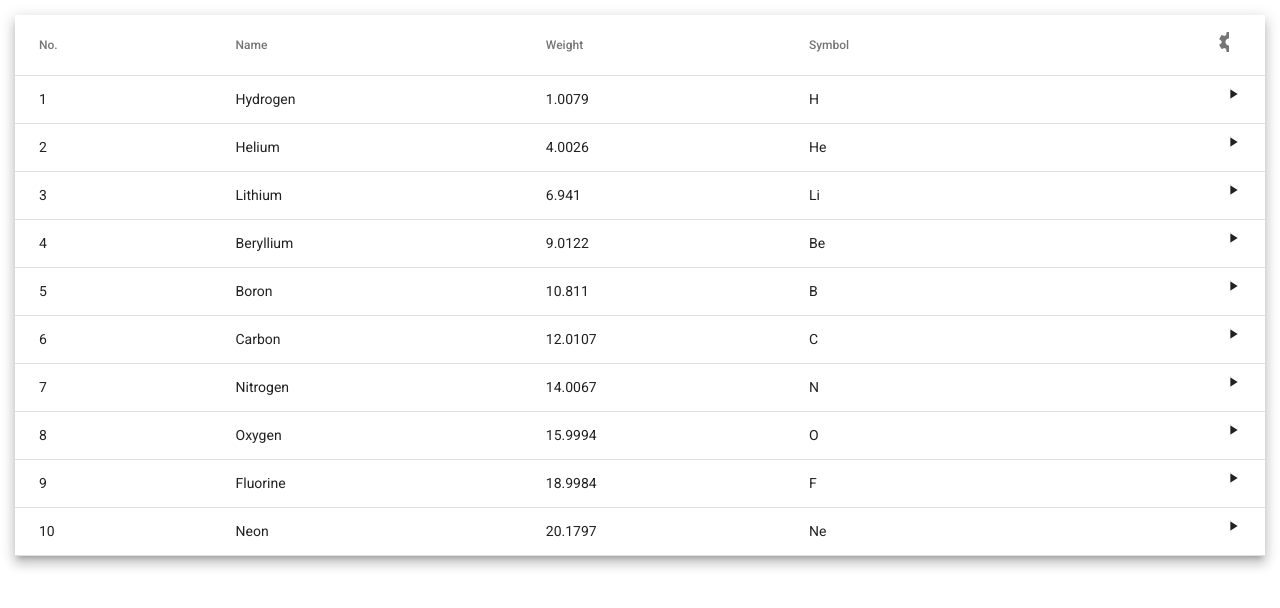
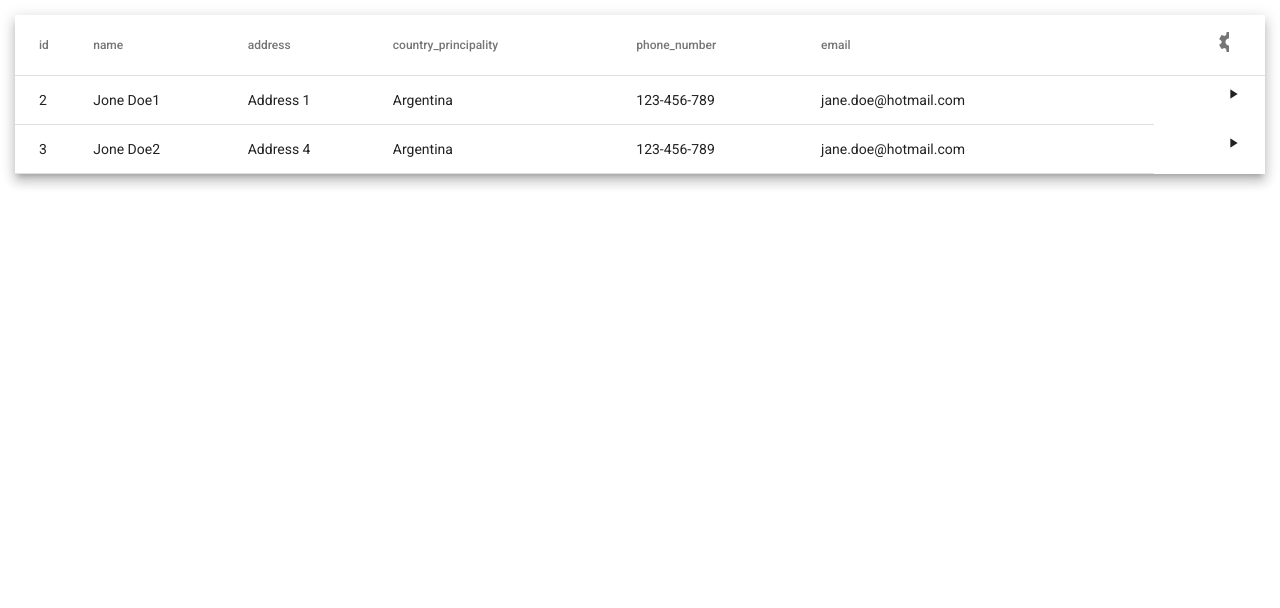
Before and after one commit to lgmejias86/angular-table, an Angular app: page / in a window 1280 px wide. Shown: the top 608 px of the page. Built offline with nearby package versions, Linux system fonts and the light colour scheme; data requests are answered from the project's data file.

Commit message:
create expanded row

```diff
--- a/src/app/components/table/table.component.html
+++ b/src/app/components/table/table.component.html
@@ -1,39 +1,35 @@
 
-<table mat-table [dataSource]="dataSource" class="mat-elevation-z8">
 
-    <!--- Note that these columns can be defined in any order.
-          The actual rendered columns are set as a property on the row definition" -->
-
-    <!-- Position Column -->
-    <ng-container matColumnDef="position">
-      <th mat-header-cell *matHeaderCellDef> No. </th>
-      <td mat-cell *matCellDef="let element"> {{element.position}} </td>
+    <table mat-table
+            [dataSource]="dataSource" multiTemplateDataRows
+            class="mat-elevation-z8">
+        <ng-container matColumnDef="{{column}}" *ngFor="let column of columnsToDisplay">
+        <th mat-header-cell *matHeaderCellDef> {{column}} </th>
+        <td mat-cell *matCellDef="let element"> {{element[column]}} </td>
         </ng-container>
 
-    <!-- Name Column -->
-    <ng-container matColumnDef="name">
-      <th mat-header-cell *matHeaderCellDef> Name </th>
-      <td mat-cell *matCellDef="let element"> {{element.name}} </td>
-    </ng-container>
-
-    <!-- Weight Column -->
-    <ng-container matColumnDef="weight">
-      <th mat-header-cell *matHeaderCellDef> Weight </th>
-      <td mat-cell *matCellDef="let element"> {{element.weight}} </td>
-    </ng-container>
-
-    <!-- Symbol Column -->
-    <ng-container matColumnDef="symbol">
-      <th mat-header-cell *matHeaderCellDef> Symbol </th>
-      <td mat-cell *matCellDef="let element"> {{element.symbol}} </td>
+        <!-- Expanded Content Column - The detail row is made up of this one column that spans across all columns -->
+        <ng-container matColumnDef="expandedDetail">
+        <td mat-cell *matCellDef="let element" [attr.colspan]="columnsToDisplay.length">
+        <div class="example-element-detail"
+                [@detailExpand]="element == expandedElement ? 'expanded' : 'collapsed'">
+            <div class="example-element-diagram">
+                <div class="example-element-position"> {{element.network_id}} </div>
+            </div>
+            <div class="example-element-description">
+                {{element.related_business}}
+                <span class="example-element-description-attribution"> -- Wikipedia </span>
+            </div>
+        </div>
+        </td>
         </ng-container>
 
         <ng-container matColumnDef="select" stickyEnd>
             <th mat-header-cell *matHeaderCellDef class="last-column">
                 <mat-form-field>
                     <mat-icon aria-hidden="false" aria-label="settings">settings</mat-icon>
-                <mat-select [formControl]="toppings" multiple>
-                    <mat-option *ngFor="let topping of toppingList" [value]="topping">{{topping}}</mat-option>
+                    <mat-select [formControl]="columnsControl" multiple>
+                        <mat-option *ngFor="let column of allColumns" [value]="column">{{column}}</mat-option>
                     </mat-select>
                 </mat-form-field>
             </th>
@@ -41,5 +37,10 @@
         </ng-container>
 
         <tr mat-header-row *matHeaderRowDef="displayedColumns"></tr>
-    <tr mat-row *matRowDef="let row; columns: displayedColumns;"></tr>
+        <tr mat-row *matRowDef="let element; columns: displayedColumns;"
+        class="example-element-row"
+        [class.example-expanded-row]="expandedElement === element"
+        (click)="expandedElement = expandedElement === element ? null : element">
+        </tr>
+        <tr mat-row *matRowDef="let row; columns: ['expandedDetail']" class="example-detail-row"></tr>
 </table>
--- a/src/app/components/table/table.component.scss
+++ b/src/app/components/table/table.component.scss
@@ -22,3 +22,47 @@ table {
     .last-column{
         text-align: end;
     }
+
+    tr.example-detail-row {
+        height: 0;
+      }
+
+      tr.example-element-row:not(.example-expanded-row):hover {
+        background: whitesmoke;
+      }
+
+      tr.example-element-row:not(.example-expanded-row):active {
+        background: #efefef;
+      }
+
+      .example-element-row td {
+        border-bottom-width: 0;
+      }
+
+      .example-element-detail {
+        overflow: hidden;
+        display: flex;
+      }
+
+      .example-element-diagram {
+        min-width: 80px;
+        border: 2px solid black;
+        padding: 8px;
+        font-weight: lighter;
+        margin: 8px 0;
+        height: 104px;
+      }
+
+      .example-element-symbol {
+        font-weight: bold;
+        font-size: 40px;
+        line-height: normal;
+      }
+
+      .example-element-description {
+        padding: 16px;
+      }
+
+      .example-element-description-attribution {
+        opacity: 0.5;
+      }
--- a/src/app/components/table/table.component.ts
+++ b/src/app/components/table/table.component.ts
@@ -4,48 +4,73 @@ import { Subject } from 'rxjs';
 import { take, takeUntil } from 'rxjs/operators';
 import { Employee } from 'src/app/models/employee.model';
 import { EmployeeService } from 'src/app/service/employee-service';
+import {animate, state, style, transition, trigger} from '@angular/animations';
 
-export interface PeriodicElement {
-  name: string;
-  position: number;
-  weight: number;
-  symbol: string;
-}
-
-const ELEMENT_DATA: PeriodicElement[] = [
-  {position: 1, name: 'Hydrogen', weight: 1.0079, symbol: 'H'},
-  {position: 2, name: 'Helium', weight: 4.0026, symbol: 'He'},
-  {position: 3, name: 'Lithium', weight: 6.941, symbol: 'Li'},
-  {position: 4, name: 'Beryllium', weight: 9.0122, symbol: 'Be'},
-  {position: 5, name: 'Boron', weight: 10.811, symbol: 'B'},
-  {position: 6, name: 'Carbon', weight: 12.0107, symbol: 'C'},
-  {position: 7, name: 'Nitrogen', weight: 14.0067, symbol: 'N'},
-  {position: 8, name: 'Oxygen', weight: 15.9994, symbol: 'O'},
-  {position: 9, name: 'Fluorine', weight: 18.9984, symbol: 'F'},
-  {position: 10, name: 'Neon', weight: 20.1797, symbol: 'Ne'},
-];
+const employeeList: Employee[] = [{
+  id:2,
+  name:"Jone Doe1",
+  address:"Address 1",
+  country_principality:"Argentina",
+  phone_number:"123-456-789",
+  email:"jane.doe@hotmail.com",
+  business_name:"International",
+  network_id:"2123123112",
+  project:"EPIC",
+  operational_years:"2013 - present",
+  duration_association:"1900-CEO.CFO, Srcretary",
+  related_business:"In the of the business",
+  website:"https://example.com/",
+  social:"https://www.facebook.com/pages/category/example-social page"
+},
+{
+  id:3,
+  name:"Jone Doe2",
+  address:"Address 4",
+  country_principality:"Argentina",
+  phone_number:"123-456-789",
+  email:"jane.doe@hotmail.com",
+  business_name:"International",
+  network_id:"2224124114",
+  project:"EPIC",
+  operational_years:"2015 - present",
+  duration_association:"1900-CEO.CFO, Srcretary",
+  related_business:"In the of the business",
+  website:"https://example.com/",
+  social:"https://www.facebook.com/pages/category/example-social page"
+}];
 
 @Component({
   selector: 'app-table',
-  templateUrl: './table.component.html',
+  templateUrl: './table.component.html',animations: [
+    trigger('detailExpand', [
+      state('collapsed', style({height: '0px', minHeight: '0'})),
+      state('expanded', style({height: '*'})),
+      transition('expanded <=> collapsed', animate('225ms cubic-bezier(0.4, 0.0, 0.2, 1)')),
+    ]),
+  ],
   styleUrls: ['./table.component.scss']
 })
 export class TableComponent implements OnInit, OnDestroy {
 
-  displayedColumns: string[] = ['position', 'name', 'weight', 'symbol', 'select'];
+  allColumns: string[] = ["id", "name", "address", "country_principality","phone_number","email","business_name","network_id","project","operational_years","duration_association","related_business",
+  "website",
+  "social"];
+  displayedColumns: string[] = this.allColumns.slice (0, 6);
+  columnsToDisplay: string[] = this.allColumns.slice( 0, 6);
   //dataSource: Employee[] = [];
-  dataSource = ELEMENT_DATA;
+  dataSource = employeeList;
 
   toppingList: string[] = ['Extra cheese', 'Mushroom', 'Onion', 'Pepperoni', 'Sausage', 'Tomato'];
   myselectedFoods = ['Extra cheese', 'Mushroom'];
 
-  toppings: FormControl = new FormControl(this.myselectedFoods);
+  columnsControl: FormControl = new FormControl(this.columnsToDisplay);
 
   $unSubscribeAll = new Subject();
 
   constructor(private employeeService: EmployeeService) { }
 
   ngOnInit(): void {
+    this.displayedColumns.push('select');
     console.log('Employee', this.employeeService.getEmployees());
     this.employeeService.getEmployees().pipe
     (takeUntil(this.$unSubscribeAll)).subscribe(data => {
--- a/src/app/models/employee.model.ts
+++ b/src/app/models/employee.model.ts
@@ -12,4 +12,5 @@ export class Employee{
     related_business: string;
     website: string;
     social: string;
+    duration_association: string;
 }
```
Lines whose indentation alone changed are shown as unchanged.
